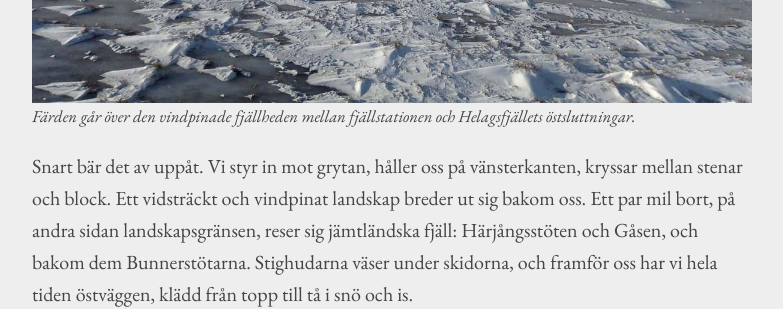
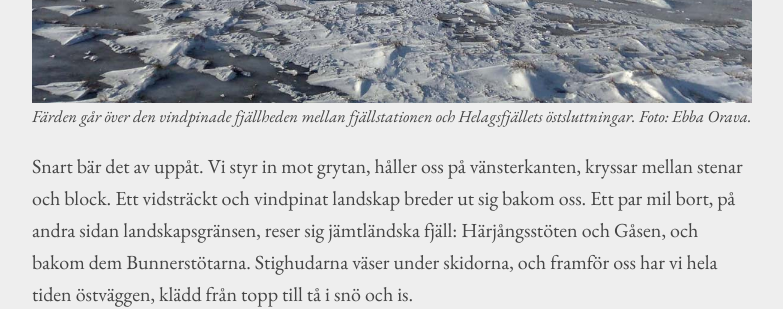
Before and after one commit to fjallklatterprojektet/fjallklatterprojektet.github.io, a Jekyll site: the page built from _posts/2025-09-18-elis-ranna.md, in a window 1280 px wide and 900 px high, scrolled down 4147 px. Shown: the part 155-464 px from the top of the window, without its empty margins (248-1031 px from the left). Built offline with Jekyll 4.4.1, drawn with Linux system fonts in a browser that asks for light colours.

Commit message:
Add missing photo credit

```diff
--- a/_posts/2025-09-18-elis-ranna.md
+++ b/_posts/2025-09-18-elis-ranna.md
@@ -37,7 +37,7 @@ När jag vaknar lyser Helags östvägg röd och gul i morgonsolen under en blekb
 
 {% include image.html url="/assets/images/2025-09-11-elis-ranna/elis-ranna_03.jpg" caption="Morgonsolen lyser upp Helags östvägg. Elis ränna är den diagonala, vänsterlutande ramp som kan ses strax till vänster om toppen." %}
 
-{% include image.html url="/assets/images/2025-09-11-elis-ranna/elis-ranna_04.jpg" caption="Färden går över den vindpinade fjällheden mellan fjällstationen och Helagsfjällets östsluttningar." %}
+{% include image.html url="/assets/images/2025-09-11-elis-ranna/elis-ranna_04.jpg" caption="Färden går över den vindpinade fjällheden mellan fjällstationen och Helagsfjällets östsluttningar." photo_credit="Ebba Orava" %}
 
 Snart bär det av uppåt. Vi styr in mot grytan, håller oss på vänsterkanten, kryssar mellan stenar och block. Ett vidsträckt och vindpinat landskap breder ut sig bakom oss. Ett par mil bort, på andra sidan landskapsgränsen, reser sig jämtländska fjäll: Härjångsstöten och Gåsen, och bakom dem Bunnerstötarna. Stighudarna väser under skidorna, och framför oss har vi hela tiden östväggen, klädd från topp till tå i snö och is.
 
```
